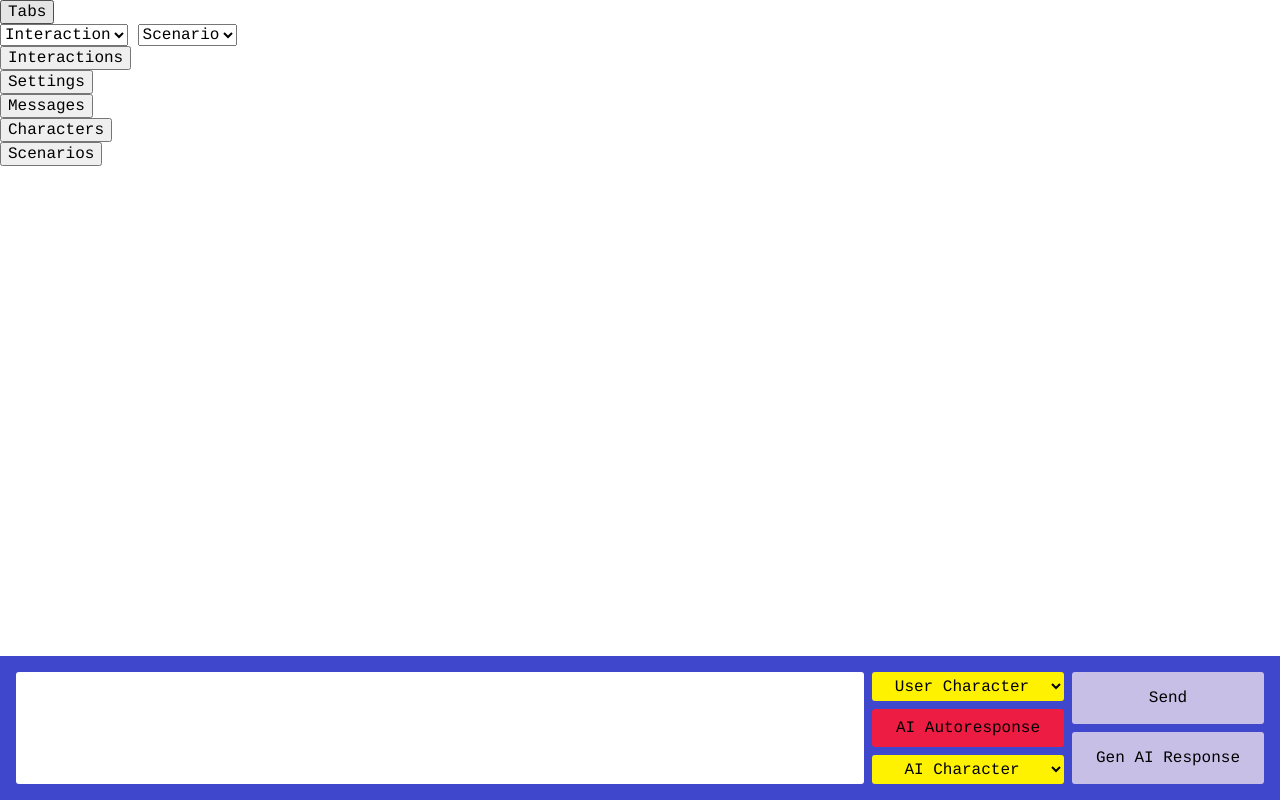
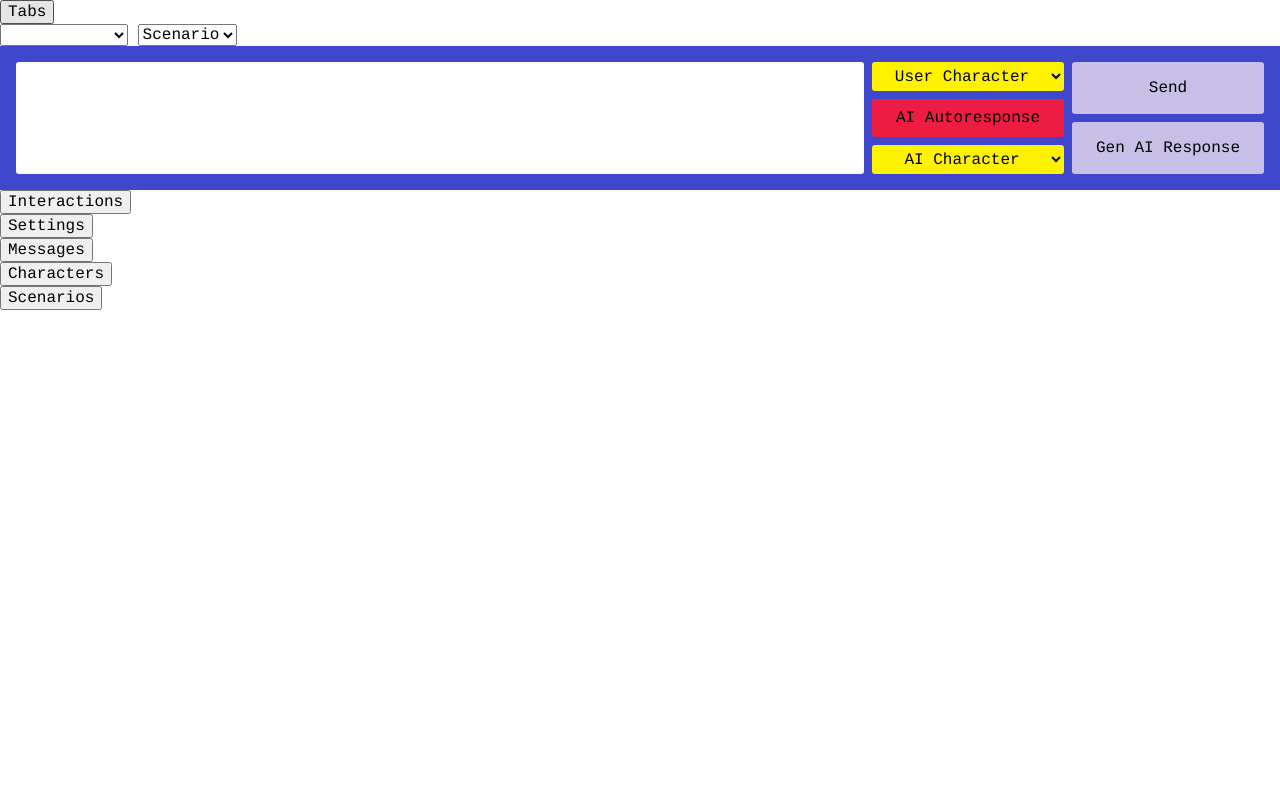
Before and after one commit to Crafter-san/KoboldAI-ReLite, a plain HTML site: page index.html in a window 1280 px wide. Drawn offline with Linux system fonts and the light colour scheme.

Commit message:
update
fix overlap with temporary solution, added system prompt for control of interaction direction and influence.

```diff
--- a/index.css
+++ b/index.css
@@ -11,7 +11,7 @@ body {
 }
 
 .bottom-bar {
-	position: fixed;
+	position: relative;
 	bottom: 0;
 	height: 9em;
 	background: #3f48cc;
--- a/index.js
+++ b/index.js
@@ -38,7 +38,7 @@ async function gen () {
 	const character = document.getElementById("puter").value;
 	console.log(character);
 	if (character === "null") return console.log("cancelling, no puter");
-	text += `\n\n<|eot_id|><|start_header_id|>${character.value}<|end_header_id|>${character.value}: `;
+	text += `\n\n<|eot_id|><|start_header_id|>${character}<|end_header_id|>${character}: `;
 
 	let response = await prompt(text);
 	//return ;
@@ -104,7 +104,7 @@ function init () {
 		interaction_selection.append(select);
 	}
 	document.getElementById("interaction").replaceWith(interaction_selection);
-
+	if ((current_interaction.id || document.getElementById("interaction_name"))) document.getElementById("interaction").value = current_interaction.id || document.getElementById("interaction_name").value, update("interaction");
 
 	/*const scenario_selection = document.createElement("select");
 	scenario_selection.id = "scenario";
@@ -156,7 +156,7 @@ function appendMessage (message, message_box) {
 		message_display.append(username, message_text, del, edit, save);
 		if (!message.deleted) message_box.append(message_display);
 }
-function update(type) {
+function update(type, redo) {
 	console.log(type);
 	if (type === "message_box") {
 		user_character = document.createElement("select");
@@ -188,9 +188,9 @@ function update(type) {
 		const message_box = document.createElement("div");
 		message_box.id = "messages";
 		document.getElementById("messages").replaceWith(message_box);
-		console.log("before", document.getElementById("interaction").value);
+		//console.log("before", document.getElementById("interaction").value);
 		if (!document.getElementById("interaction").value) return;
-		console.log("after");
+		//console.log("after");
 		current_interaction.id = document.getElementById("interaction").value;
 		current_interaction.memories = localStorage.getItem(`memories-${current_interaction.id}`);
 		current_interaction.memories = JSON.parse(current_interaction.memories);
@@ -201,6 +201,7 @@ function update(type) {
 		for (const message of current_interaction.memories) {
 			appendMessage(message, message_box);
 		}
+
 	} else if (type === "scenario") {
 		console.log("boo");
 		const interaction = document.getElementById("interaction").value;
@@ -220,6 +221,8 @@ function update(type) {
 		document.getElementById("scenario_name").value = character;
 		document.getElementById("scenario_description").value = SCENARIOS[character];
 	}
+
+
 
 }
 function create (type) {
--- a/prompts.js
+++ b/prompts.js
@@ -1 +1 @@
-const PROMPTS = {"Buck":"Buck is a male human that (ironically) likes hunting deer.","Lisa":"Lisa is a female human that likes living in the woods","Tommy":"Tommy is a male cat that enjoys spaghetti. Does not speak english, only meows, hisses, and mewls.","User":"Person using computer","AI Assistant":"Follows instructions given by User. Assists however they can."}
+const PROMPTS = {"Buck":"Buck is a male human that (ironically) likes hunting deer.","Lisa":"Lisa is a female human that likes living in the woods","Tommy":"Tommy is a male cat that enjoys spaghetti. Does not speak english, only meows, hisses, and mewls.","User":"Person using computer","AI Assistant":"Follows instructions given by User. Assists however they can.", "System": "System is in charge of the interaction and the direction it wants. Whatever it says, is fact."}
```
